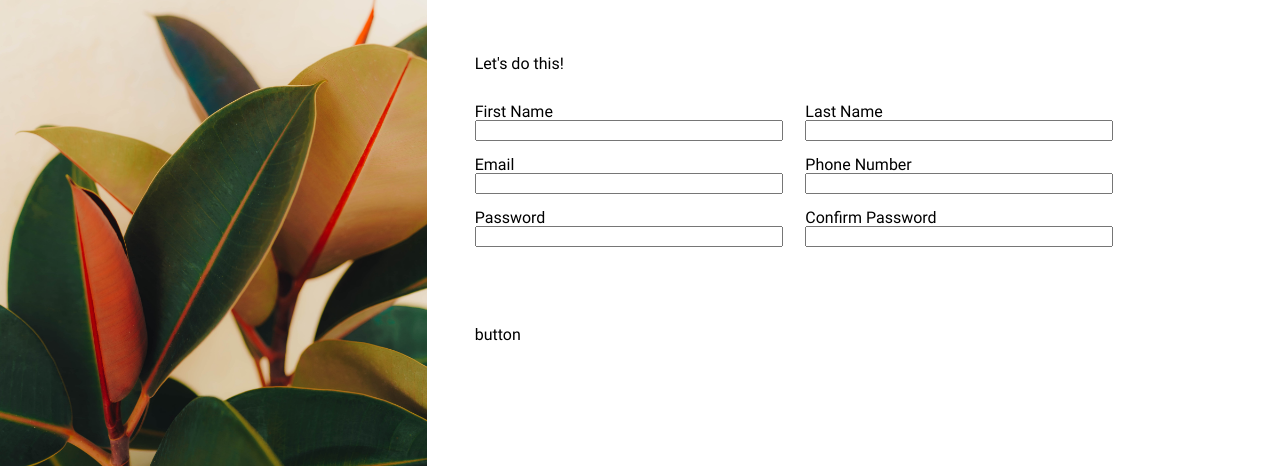
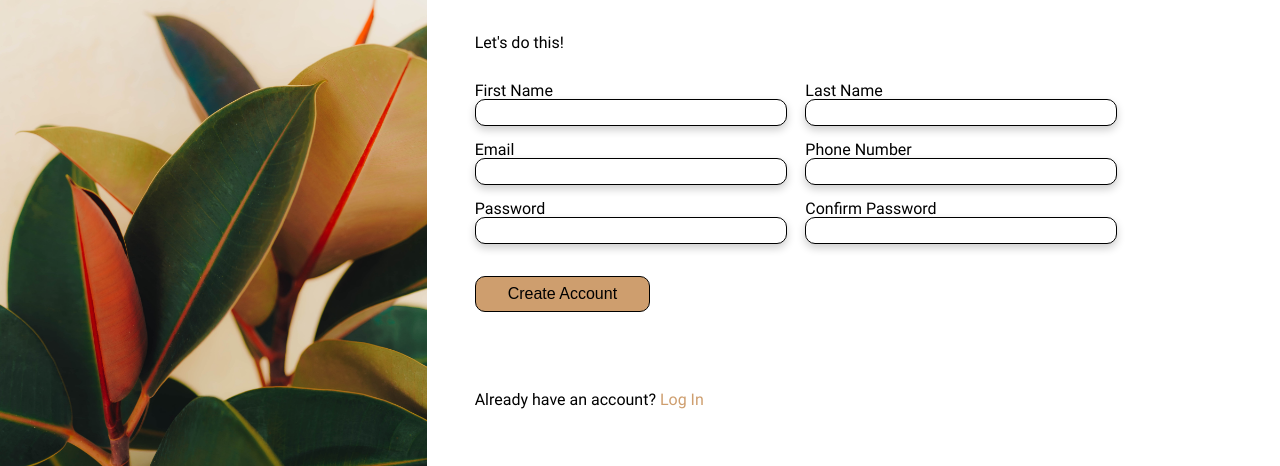
Before and after one commit to OpTudor/sign-up, a plain HTML site: page index.html in a window 1280 px wide. Shown: the part 334-800 px from the top of the page. Drawn offline with Linux system fonts and the light colour scheme; a web font is replaced by a local one.

Commit message:
It's working now

```diff
--- a/index.css
+++ b/index.css
@@ -21,11 +21,12 @@ html {
   flex: 2;
   display: flex;
   flex-direction: column;
+  justify-content: center;
 }
 
 #hero-text,
 #form-container,
-#button-container {
+#login {
   flex: 1;
   margin: 0 10rem 5rem 3rem;
 }
@@ -55,4 +56,23 @@ form {
 }
 input {
   max-width: 300px;
+  padding: 5px;
+  border-radius: 10px;
+  border: solid 1px;
+  box-shadow: 0 4px 8px 0 rgba(0, 0, 0, 0.2);
 }
+button {
+  background-color: #ce9e6e;
+  border-radius: 10px;
+  border: solid 1px;
+  font-size: 16px;
+  padding: 0.5rem 2rem 0.5rem 2rem;
+}
+#button-container {
+  padding-top: 1rem;
+}
+
+a {
+  color: #ce9e6e;
+  text-decoration: none;
+}
--- a/index.html
+++ b/index.html
@@ -41,15 +41,28 @@
 
             <div class="form-item">
               <label for="password">Password</label>
-              <input id="password" name="password" type="password" />
+              <input
+                id="password"
+                name="password"
+                type="password"
+                pattern="(?=.*\d)(?=.*[a-z])(?=.*[A-Z]).{8,}"
+              />
             </div>
             <div class="form-item">
-              <label for="password">Confirm Password</label>
-              <input id="password" name="password" type=password" />
+              <label for="confirm-password">Confirm Password</label>
+              <input
+                id="confirm-password"
+                name="confirm-password"
+                type="password"
+                pattern="(?=.*\d)(?=.*[a-z])(?=.*[A-Z]).{8,}"
+              />
+            </div>
+            <div id="button-container">
+              <button type="submit">Create Account</button>
             </div>
           </form>
         </div>
-        <div id="button-container">button</div>
+        <div id="login">Already have an account? <a href="#">Log In</a></div>
       </div>
     </div>
   </body>
```
